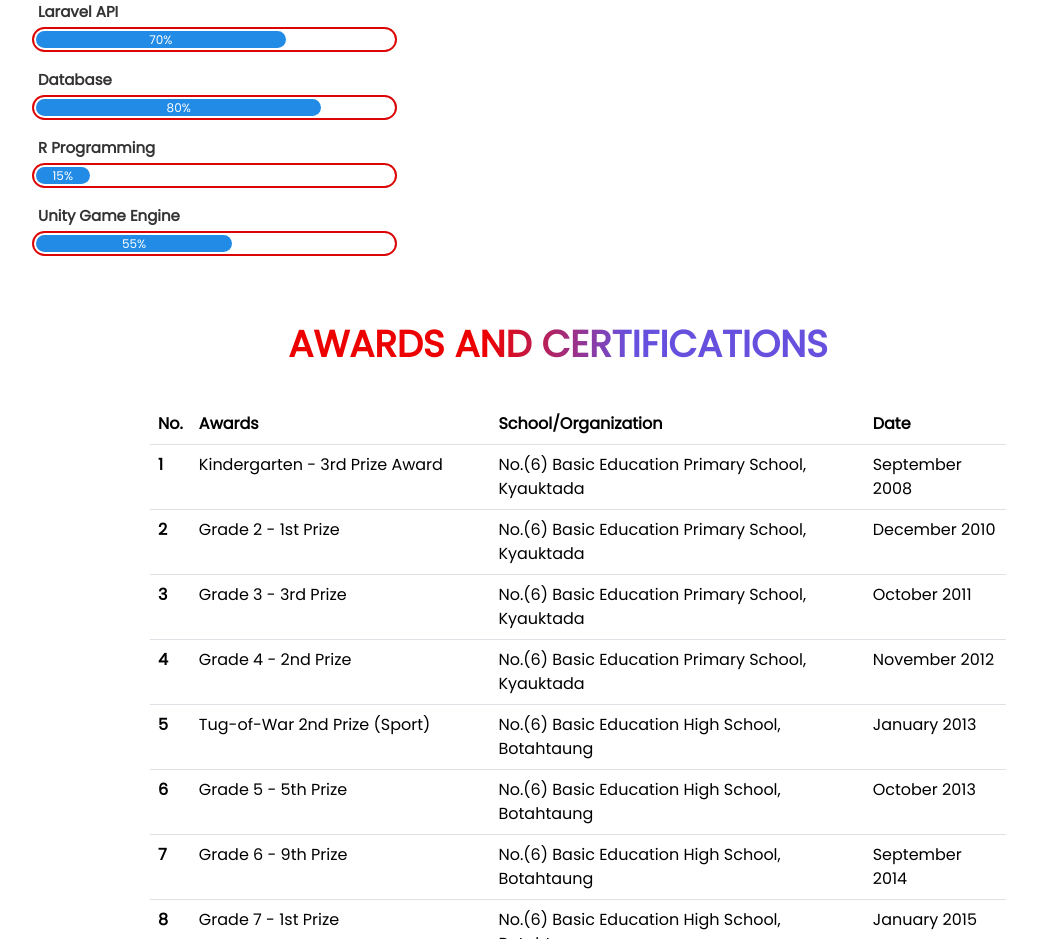
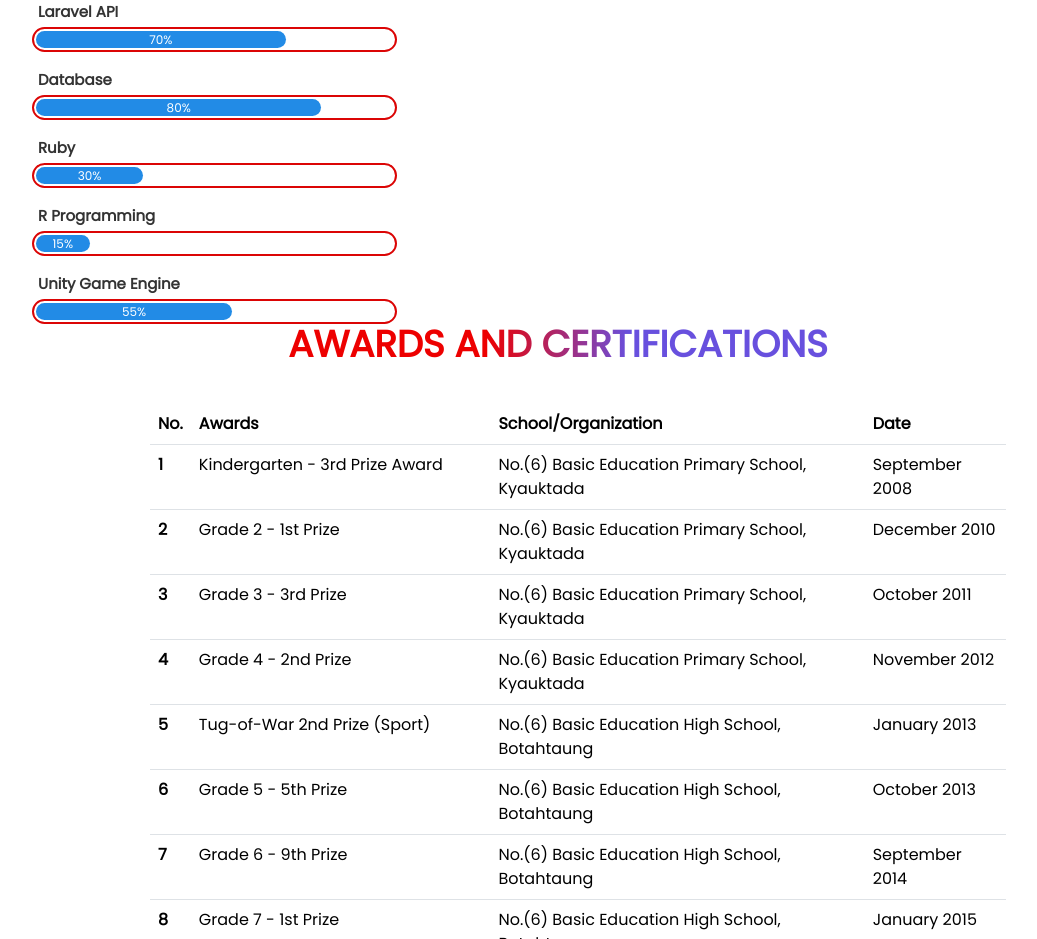
Before and after one commit to KaungHtetKyaw2001/My-Portfolio-Website-File, a website: page index.html in a window 1280 px wide. Shown: the part 4408-5347 px from the top of the page, without its empty margins (140-1177 px from the left). Drawn offline with nearby package versions, Linux system fonts and the light colour scheme.

Commit message:
Add Ruby progress bar to skills section
Added a progress bar for Ruby skills with 30% completion.

```diff
--- a/index.html
+++ b/index.html
@@ -445,6 +445,15 @@
 
 				<div class="progress progress_container" role="progressbar" aria-label="Example with label" aria-valuenow="25" aria-valuemin="0" aria-valuemax="100">
                                     <div class="progress-bar progress_bar" style="width: 80%; background-color: #228be6;">80%</div>
+                                  </div>
+
+                            </div>
+							<div class="content-skills">
+                                <h5 class="coding_heading">Ruby</h5>
+                                <!-- PROGRESS BAR -->
+
+				<div class="progress progress_container" role="progressbar" aria-label="Example with label" aria-valuenow="25" aria-valuemin="0" aria-valuemax="100">
+                                    <div class="progress-bar progress_bar" style="width: 30%; background-color: #228be6;">30%</div>
                                   </div>
 
                             </div>
```
